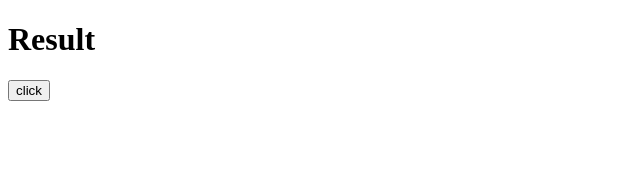
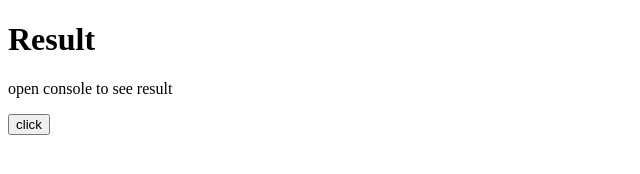
Before and after one commit to RakhilVR/Js-interviews, a plain HTML site: page web/Fetch Data from API/index.html in a window 1280 px wide. Shown: the whole page, without its empty margins (0-640 px from the left). Drawn offline with Linux system fonts and the light colour scheme; no server answers.

Commit message:
Update index.html

```diff
--- a/web/Fetch Data from API/index.html
+++ b/web/Fetch Data from API/index.html
@@ -7,6 +7,8 @@
     </head>
     <body>
         <h1>Result</h1>
+
+        <p>open console to see result</p>
         <button onclick="api_details()">click</button>
         <div id="show"></div>
     </body>
```
